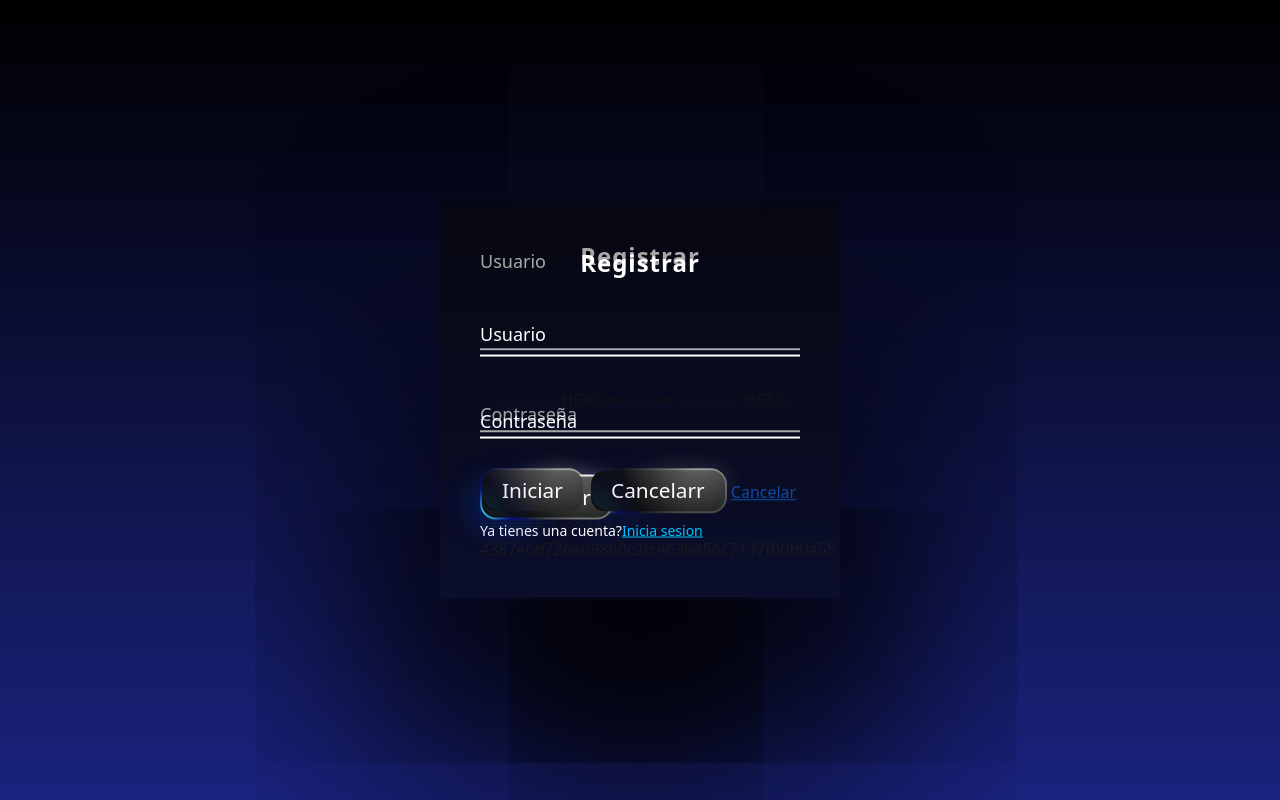
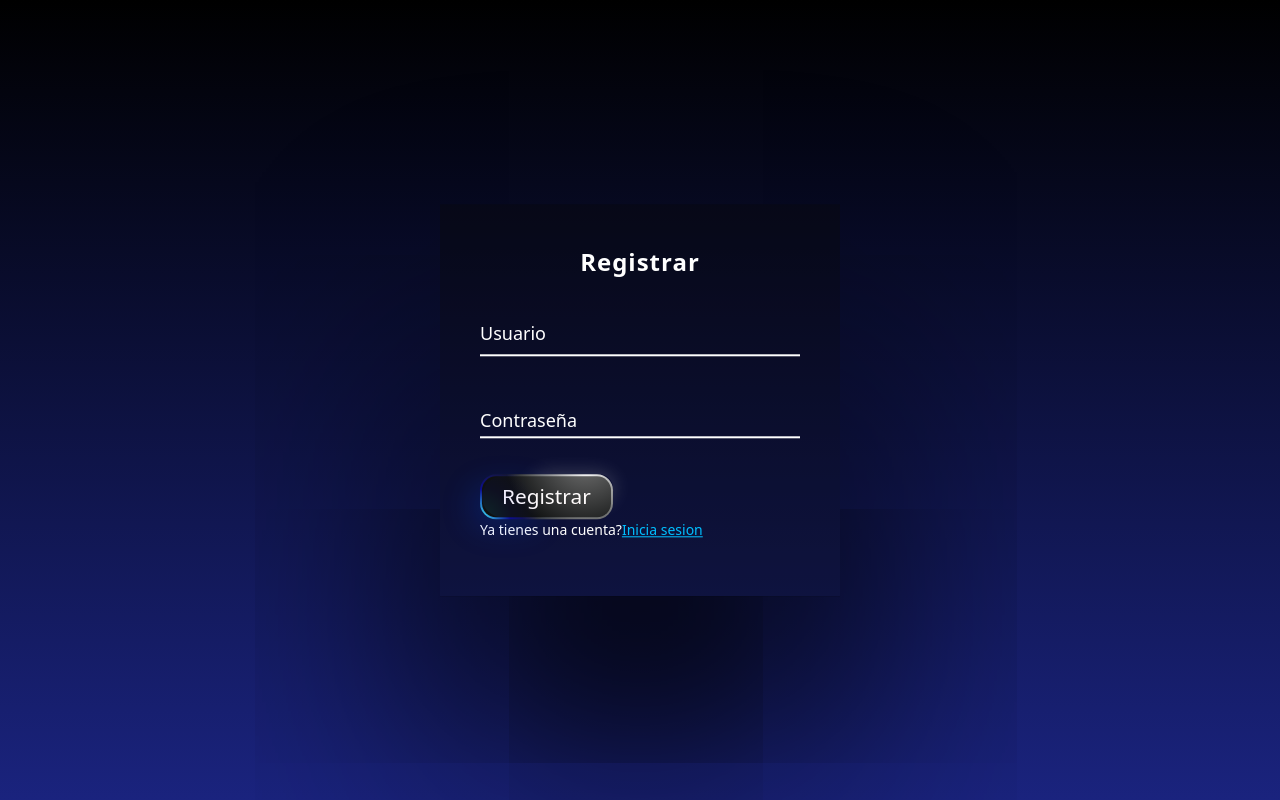
Before and after one commit to Naxl29/PROYECTO-ARDUINO, a PHP site: page /Views/usuario/create.php in a window 1280 px wide. Run offline with PHP 8.4, Linux system fonts and the light colour scheme.

Commit message:
Correción de errores

```diff
--- a/Models/UsuarioModel.php
+++ b/Models/UsuarioModel.php
@@ -33,7 +33,6 @@ class UsuarioModel{
         return ($stmt->rowCount() > 0) ? $stmt->fetch() : false;
 
     }
-<<<<<<< HEAD
 
     //Función para mostrar los detalles del usuario creado
     public function show($id){
@@ -47,6 +46,4 @@ class UsuarioModel{
         $stmt->bindParam(":id", $id);
         return ($stmt->execute()) ? $stmt->fetch() : false;
     }
-=======
->>>>>>> feature/orde
 }
--- a/Views/usuario/create.php
+++ b/Views/usuario/create.php
@@ -1,45 +1,10 @@
 <?php
-//Vista que contiene el formulario de para crear un nuvoe
+//Vista que contiene el formulario de para crear un nuevo
     require_once("c://laragon/www/PROYECTO-ARDUINO/Views/head/head.php");
 ?>
-<<<<<<< HEAD
- <link rel="stylesheet" href="/PROYECTO-ARDUINO/css/Registro.css">
-=======
- <link rel="stylesheet" href="css/Registro.css">
-
-<<<<<<< HEAD
-
-<div class="login-box">
-    <div class="user-box">
-       <p>Registrar</p>
-
-    <form action="store.php" method="POST" autocomplete="off">
-             <input type="text" id="usuario" name="usuario" required>
-            <label for="usuario">Usuario</label>
-        </div>
-        <div class="user-box">
-            <input type="password" id="contrasena" name="contrasena" required>
-            <label for="contrasena">Contraseña</label>
-        </div>
-
-        <button type="submit" class="button">
-            <div class="blob1"></div>
-            <div class="blob2"></div>
-            <div class="inner">Iniciar</div>
-        </button>
-        <button type="submit" class="button">
-            <div class="blob1"></div>
-            <div class="blob2"></div>
-            <div class="inner">Cancelarr</div>
-        </button>
-
-        <a href="/PROYECTO-ARDUINO/index.php" class="custom-cancel">Cancelar</a>
-    </form>
-=======
->>>>>>> 4387e6d726e09860c2fc4635e56c7137fb0b0a55
+<link rel="stylesheet" href="/PROYECTO-ARDUINO/css/Registro.css">
     <div class="login-box">
         <p>Registrar</p>
-
         <form action="store.php" method="POST" autocomplete="off">
             <div class="user-box">
                 <input type="text" id="usuario" name="usuario" required>
```
